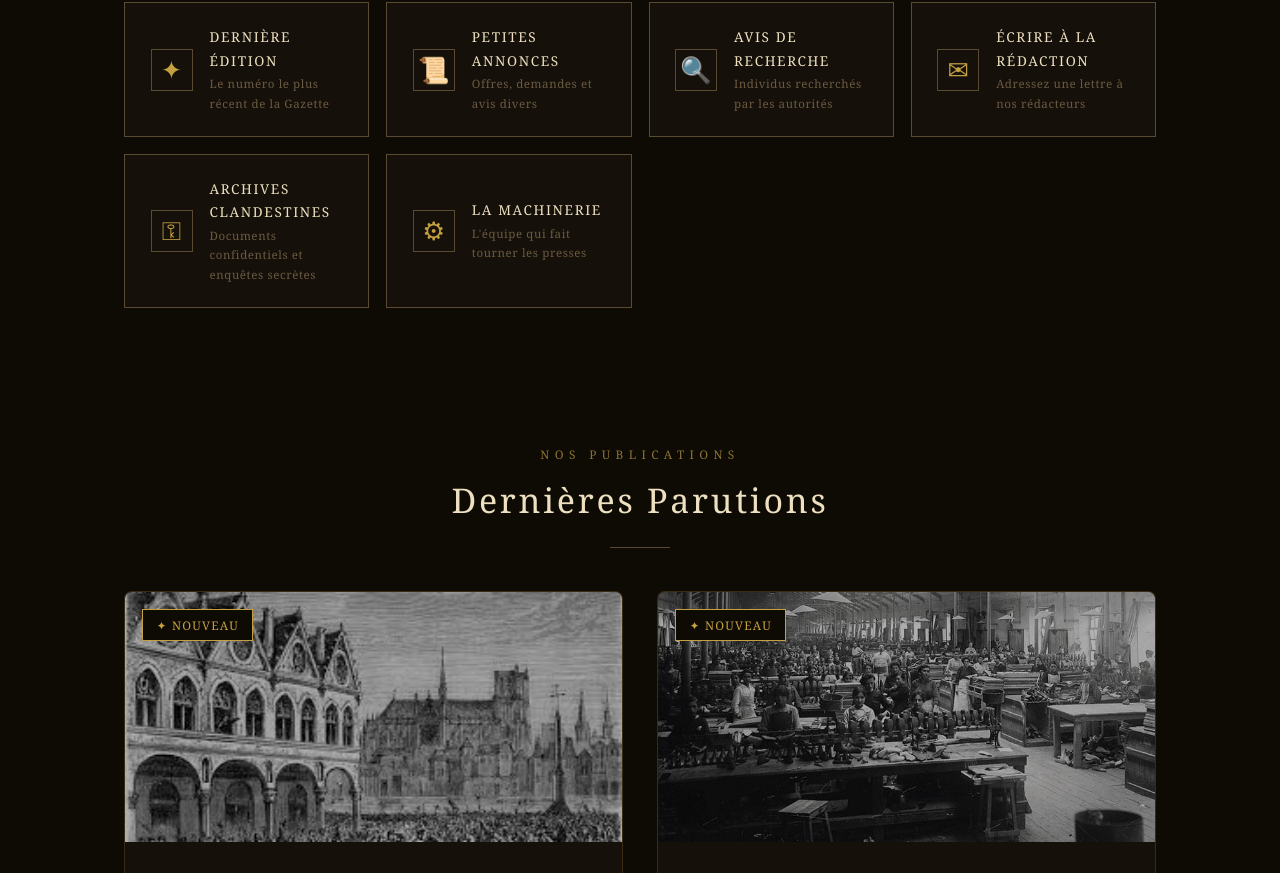
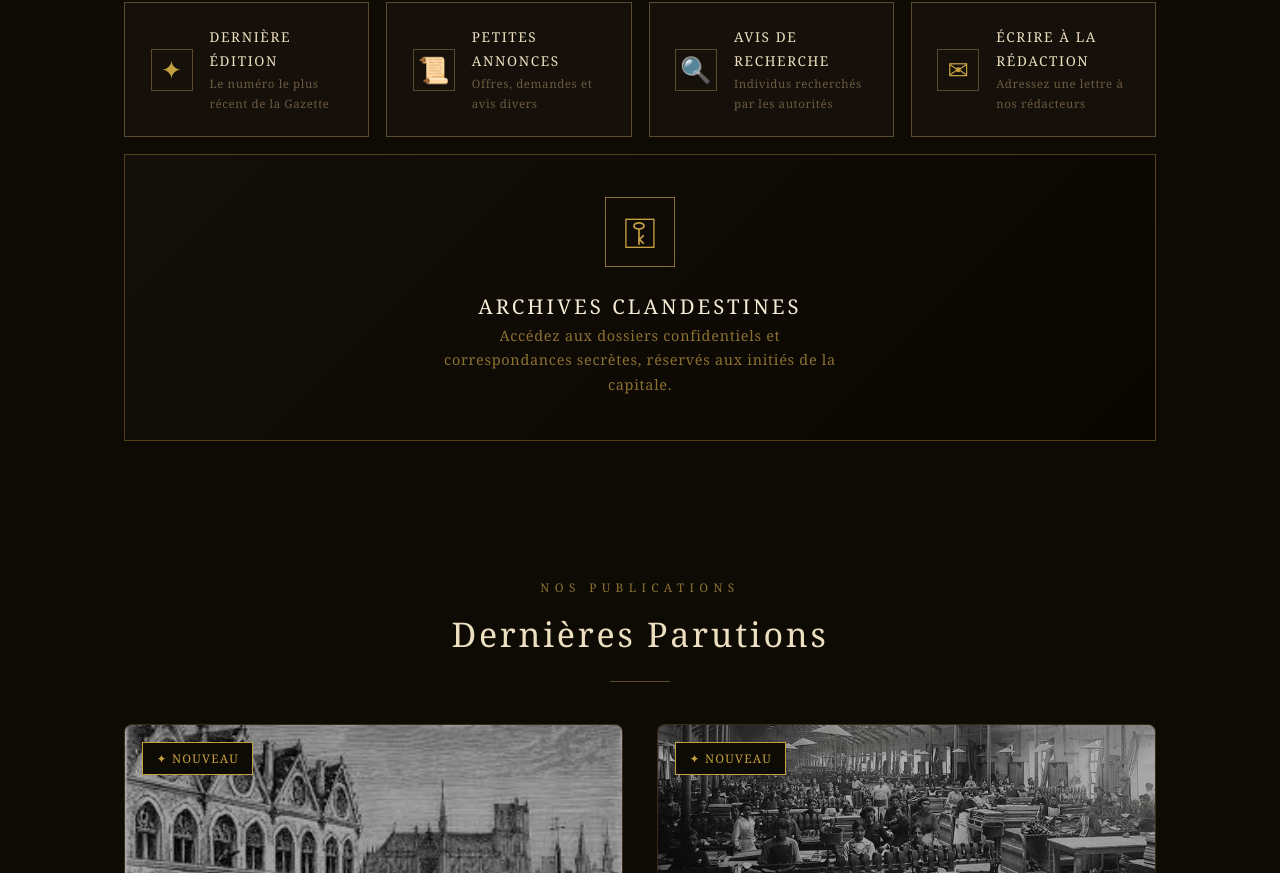
Before and after one commit to SavariFamilly/Sitemars, a website: page index.html in a window 1280 px wide. Shown: the part 903-1776 px from the top of the page. Drawn offline with Linux system fonts and the light colour scheme; a web font is replaced by a local one.

Commit message:
Update index.html rubriques section

```diff
--- a/index.html
+++ b/index.html
@@ -452,6 +452,46 @@
             letter-spacing: .05em;
             margin-top: .15rem;
             text-transform: none;
+        }
+
+        .quick-link.featured {
+            grid-column: 1 / -1;
+            background: linear-gradient(135deg, rgba(20, 15, 10, 0.9), rgba(10, 5, 0, 0.9));
+            border-color: rgba(184, 148, 46, 0.4);
+            justify-content: center;
+            text-align: center;
+            flex-direction: column;
+            padding: 2.5rem;
+            gap: 0.8rem;
+        }
+
+        .quick-link.featured:hover {
+            border-color: var(--gold);
+            transform: translateY(-4px);
+            box-shadow: 0 10px 30px rgba(0, 0, 0, .5), inset 0 0 20px rgba(184, 148, 46, 0.1);
+        }
+
+        .quick-link.featured .quick-link-icon {
+            font-size: 2.5rem;
+            width: 70px;
+            height: 70px;
+            margin: 0 auto;
+            border-color: var(--gold-dim);
+            color: var(--gold);
+        }
+
+        .quick-link.featured .quick-link-label {
+            font-size: 1.2rem;
+            color: var(--parchment-light);
+            letter-spacing: .15em;
+            margin-top: 0.5rem;
+        }
+
+        .quick-link.featured .quick-link-sub {
+            font-size: 0.85rem;
+            color: var(--gold-dim);
+            max-width: 400px;
+            margin: 0 auto;
         }
 
         /* ==========================================================
@@ -961,7 +1001,7 @@
         </div>
 
         <div class="quick-links">
-            <a href="media/La_Gazette_de_la_Serre_9_Mars_1869.html" class="quick-link" id="ql-derniere">
+            <a href="editions.html" class="quick-link" id="ql-derniere">
                 <div class="quick-link-icon">✦</div>
                 <div>
                     <div class="quick-link-label">Dernière Édition</div>
@@ -989,18 +1029,12 @@
                     <div class="quick-link-sub">Adressez une lettre à nos rédacteurs</div>
                 </div>
             </a>
-            <a href="#" class="quick-link" id="ql-archives" aria-label="Archives Clandestines">
+            <a href="archives.html" class="quick-link featured" id="ql-archives" aria-label="Archives Clandestines">
                 <div class="quick-link-icon">⚿</div>
                 <div>
                     <div class="quick-link-label" id="archives">Archives Clandestines</div>
-                    <div class="quick-link-sub">Documents confidentiels et enquêtes secrètes</div>
-                </div>
-            </a>
-            <a href="#redaction" class="quick-link" id="ql-machinerie">
-                <div class="quick-link-icon">⚙</div>
-                <div>
-                    <div class="quick-link-label">La Machinerie</div>
-                    <div class="quick-link-sub">L'équipe qui fait tourner les presses</div>
+                    <div class="quick-link-sub">Accédez aux dossiers confidentiels et correspondances secrètes, réservés
+                        aux initiés de la capitale.</div>
                 </div>
             </a>
         </div>
```
